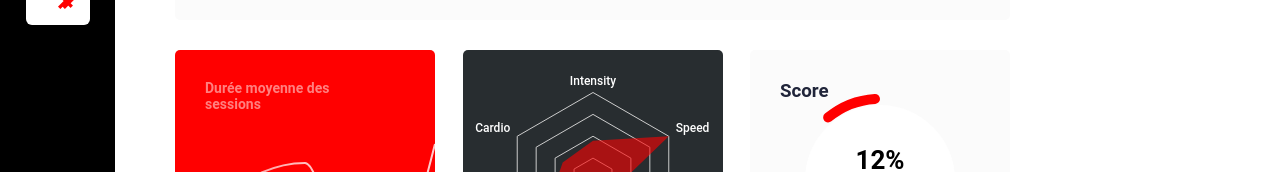
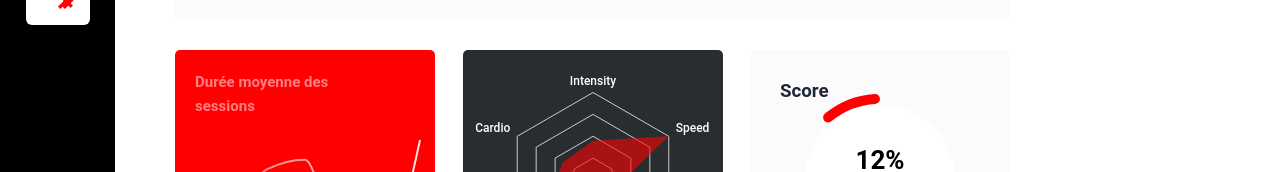
Before and after one commit to LouisMichelin/Projet12-SportSee, a React (Vite) app: page /12 in a window 1280 px wide. Shown: the part 618-790 px from the top of the page. Built offline with nearby package versions, Linux system fonts and the light colour scheme.

Commit message:
<Sessions /> : improvements

```diff
--- a/src/components/Performances/Performances.jsx
+++ b/src/components/Performances/Performances.jsx
@@ -24,6 +24,7 @@ function Performances({ useParamID }) {
    graphData.reverse();
    console.log(graphData);
 
+   // Couleur des Labels + Majuscules
    function customTick({ payload, x, y, textAnchor, stroke, radius }) {
       return (
          <g className="recharts-layer recharts-polar-angle-axis-tick">
--- a/src/components/Sessions/Sessions.jsx
+++ b/src/components/Sessions/Sessions.jsx
@@ -62,16 +62,12 @@ function Sessions({ useParamID }) {
                {/*OPACITY FADED SETTING */}
                <defs>
                   <linearGradient id="colorUv">
-                     <stop offset="5%" stopColor="#ffffff" stopOpacity={0.5} />
-                     <stop
-                        offset="50%"
-                        stopColor="#ffffff"
-                        stopOpacity={0.75}
-                     />
+                     <stop offset="5%" stopColor="#ffffff" stopOpacity={0.45} />
+                     <stop offset="50%" stopColor="#ffffff" stopOpacity={0.6} />
                      <stop
                         offset="100%"
                         stopColor="#ffffff"
-                        stopOpacity={0.8}
+                        stopOpacity={0.9}
                      />
                   </linearGradient>
                </defs>
@@ -82,16 +78,12 @@ function Sessions({ useParamID }) {
                   tickLine={false}
                   axisLine={false}
                   dy={10}
-                  // padding={{ left: 15, right: 15 }}
+                  padding={{ left: 15, right: 15 }}
                   style={{
                      fontSize: "12px",
                      opacity: "0.66",
                      fill: "#ffffff",
                   }}
-                  width={7}
-                  // allowDataOverflow
-                  // includeHidden
-                  // domain={["dataMin", "dataMax"]}
                />
                <YAxis domain={["dataMin - 1", "dataMax + 1"]} hide />
                <Tooltip content={CustomTooltip} cursor={false} />
--- a/src/components/Sessions/Sessions.scss
+++ b/src/components/Sessions/Sessions.scss
@@ -10,10 +10,10 @@
 .SessionsTitle {
    position: "absolute";
    color: #ffffff;
-   font-size: 14px;
+   font-size: 15px;
+   line-height: 24px;
    font-weight: 600;
-   margin: 30px 0px 0px 30px;
+   margin: 20px 0px 0px 20px;
    width: 150px;
    opacity: 0.5;
-   padding-bottom: 10px;
 }
```
